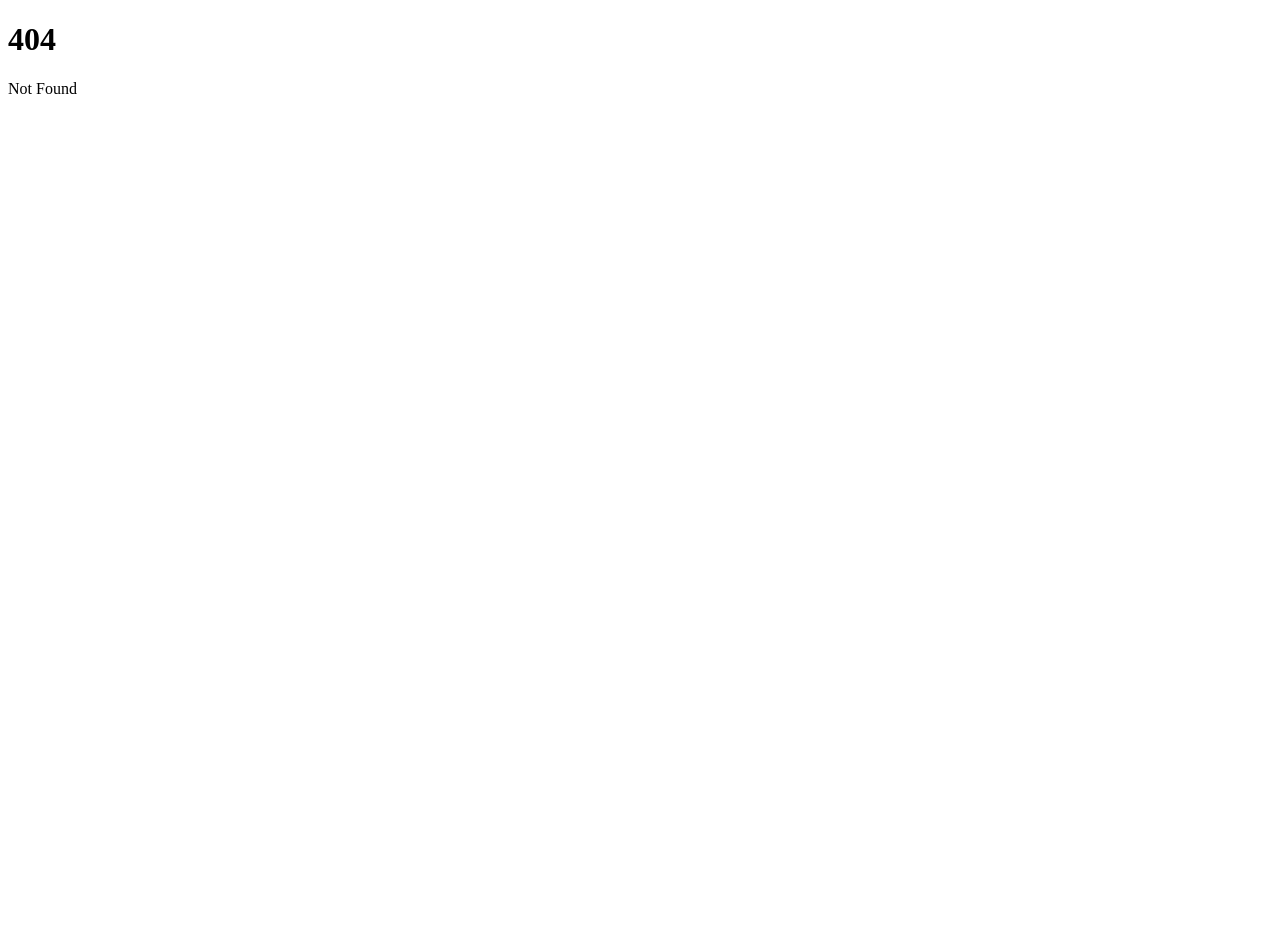
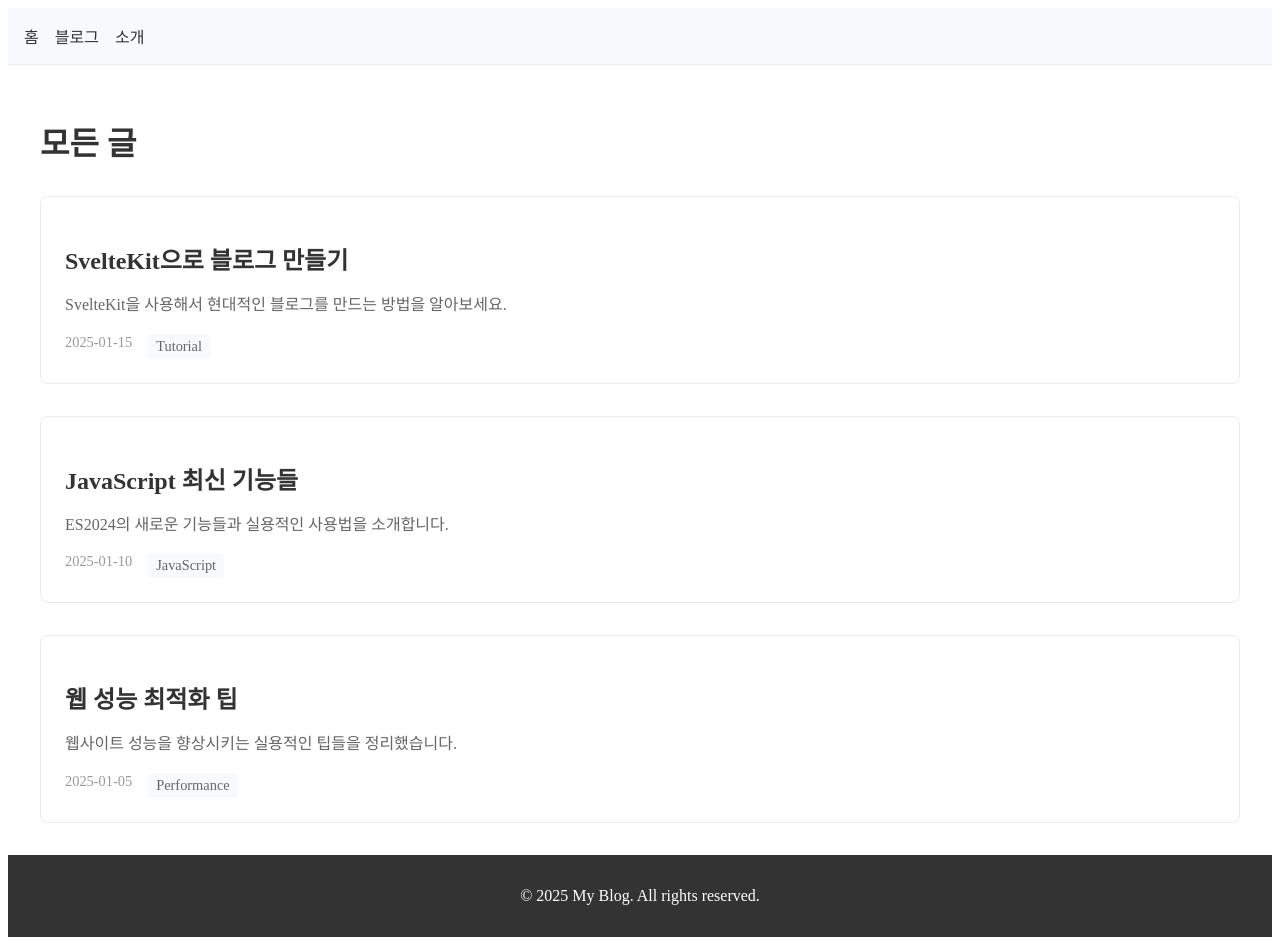
Before and after one commit to naroso-o/renewal-blog, a SvelteKit app: page /blog in a window 1280 px wide. Before the commit this address had no page. Before the commit the page ends 800 px from the top, so only its background shows below. Built offline with nearby package versions, Linux system fonts and the light colour scheme.

Commit message:
feat: mock pages

```diff
--- /dev/null
+++ b/src/routes/+layout.svelte
@@ -0,0 +1,61 @@
+<div class="app">
+	<header>
+		<nav>
+			<a href="/">홈</a>
+			<a href="/blog">블로그</a>
+			<a href="/about">소개</a>
+		</nav>
+	</header>
+
+	<main>
+		<slot />
+	</main>
+
+	<footer>
+		<p>&copy; 2025 My Blog. All rights reserved.</p>
+	</footer>
+</div>
+
+<style>
+	.app {
+		display: flex;
+		flex-direction: column;
+		min-height: 100vh;
+	}
+
+	header {
+		padding: 1rem;
+		background: #f8f9fa;
+		border-bottom: 1px solid #e9ecef;
+	}
+
+	nav {
+		display: flex;
+		gap: 1rem;
+	}
+
+	nav a {
+		text-decoration: none;
+		color: #333;
+		font-weight: 500;
+	}
+
+	nav a:hover {
+		color: #007bff;
+	}
+
+	main {
+		flex: 1;
+		padding: 2rem;
+		max-width: 1200px;
+		margin: 0 auto;
+		width: 100%;
+	}
+
+	footer {
+		padding: 1rem;
+		background: #333;
+		color: white;
+		text-align: center;
+	}
+</style>
--- a/src/routes/+page.svelte
+++ b/src/routes/+page.svelte
@@ -1,2 +1,152 @@
-<h1>Welcome to SvelteKit</h1>
-<p>Visit <a href="https://svelte.dev/docs/kit">svelte.dev/docs/kit</a> to read the documentation</p>
+<script>
+	import { onMount } from 'svelte';
+
+	let posts = [];
+	let loading = true;
+
+	onMount(async () => {
+		// 실제로는 API나 데이터베이스에서 가져옴
+		posts = [
+			{
+				id: 1,
+				title: 'SvelteKit으로 블로그 만들기',
+				excerpt: 'SvelteKit을 사용해서 현대적인 블로그를 만드는 방법을 알아보세요.',
+				date: '2025-01-15',
+				slug: 'sveltekit-blog-tutorial'
+			},
+			{
+				id: 2,
+				title: 'JavaScript 최신 기능들',
+				excerpt: 'ES2024의 새로운 기능들과 실용적인 사용법을 소개합니다.',
+				date: '2025-01-10',
+				slug: 'javascript-new-features'
+			},
+			{
+				id: 3,
+				title: '웹 성능 최적화 팁',
+				excerpt: '웹사이트 성능을 향상시키는 실용적인 팁들을 정리했습니다.',
+				date: '2025-01-05',
+				slug: 'web-performance-tips'
+			}
+		];
+		loading = false;
+	});
+</script>
+
+<svelte:head>
+	<title>내 블로그</title>
+	<meta name="description" content="개발과 기술에 대한 이야기를 나누는 공간입니다." />
+</svelte:head>
+
+<section class="hero">
+	<h1>안녕하세요! 👋</h1>
+	<p>개발과 기술에 대한 이야기를 나누는 공간입니다.</p>
+</section>
+
+<section class="recent-posts">
+	<h2>최근 글</h2>
+
+	{#if loading}
+		<div class="loading">글을 불러오는 중...</div>
+	{:else}
+		<div class="posts-grid">
+			{#each posts as post}
+				<article class="post-card">
+					<h3>
+						<a href="/blog/{post.slug}">{post.title}</a>
+					</h3>
+					<p class="excerpt">{post.excerpt}</p>
+					<time class="date">{post.date}</time>
+				</article>
+			{/each}
+		</div>
+	{/if}
+</section>
+
+<style>
+	.hero {
+		text-align: center;
+		padding: 4rem 0;
+		background: linear-gradient(135deg, #667eea 0%, #764ba2 100%);
+		color: white;
+		margin: -2rem -2rem 2rem -2rem;
+	}
+
+	.hero h1 {
+		font-size: 3rem;
+		margin-bottom: 1rem;
+	}
+
+	.hero p {
+		font-size: 1.2rem;
+		opacity: 0.9;
+	}
+
+	.recent-posts h2 {
+		color: #333;
+		margin-bottom: 2rem;
+		font-size: 2rem;
+	}
+
+	.posts-grid {
+		display: grid;
+		grid-template-columns: repeat(auto-fit, minmax(300px, 1fr));
+		gap: 2rem;
+	}
+
+	.post-card {
+		background: white;
+		border-radius: 8px;
+		padding: 1.5rem;
+		box-shadow: 0 4px 6px rgba(0, 0, 0, 0.1);
+		transition: transform 0.2s ease;
+	}
+
+	.post-card:hover {
+		transform: translateY(-4px);
+	}
+
+	.post-card h3 {
+		margin-bottom: 1rem;
+	}
+
+	.post-card h3 a {
+		text-decoration: none;
+		color: #333;
+	}
+
+	.post-card h3 a:hover {
+		color: #007bff;
+	}
+
+	.excerpt {
+		color: #666;
+		line-height: 1.6;
+		margin-bottom: 1rem;
+	}
+
+	.date {
+		color: #999;
+		font-size: 0.9rem;
+	}
+
+	.loading {
+		text-align: center;
+		padding: 2rem;
+		color: #666;
+	}
+
+	@media (max-width: 768px) {
+		.hero {
+			padding: 2rem 0;
+		}
+
+		.hero h1 {
+			font-size: 2rem;
+		}
+
+		.posts-grid {
+			grid-template-columns: 1fr;
+		}
+	}
+</style>
--- /dev/null
+++ b/src/routes/blog/+page.js
@@ -0,0 +1,36 @@
+// src/routes/blog/+page.js
+export async function load() {
+    // 실제로는 데이터베이스나 API에서 가져옴
+    const posts = [
+      {
+        id: 1,
+        title: "SvelteKit으로 블로그 만들기",
+        excerpt: "SvelteKit을 사용해서 현대적인 블로그를 만드는 방법을 알아보세요.",
+        date: "2025-01-15",
+        slug: "sveltekit-blog-tutorial",
+        category: "Tutorial"
+      },
+      {
+        id: 2,
+        title: "JavaScript 최신 기능들",
+        excerpt: "ES2024의 새로운 기능들과 실용적인 사용법을 소개합니다.",
+        date: "2025-01-10",
+        slug: "javascript-new-features",
+        category: "JavaScript"
+      },
+      {
+        id: 3,
+        title: "웹 성능 최적화 팁",
+        excerpt: "웹사이트 성능을 향상시키는 실용적인 팁들을 정리했습니다.",
+        date: "2025-01-05",
+        slug: "web-performance-tips",
+        category: "Performance"
+      }
+    ]
+
+    return {
+      posts
+    }
+  }
+
+  // src/routes/blog/[slug]/+page.js
--- /dev/null
+++ b/src/routes/blog/+page.svelte
@@ -0,0 +1,78 @@
+<script>
+	export let data;
+</script>
+
+<svelte:head>
+	<title>블로그 - 내 블로그</title>
+	<meta name="description" content="모든 블로그 포스트를 확인하세요." />
+</svelte:head>
+
+<h1>모든 글</h1>
+
+<div class="posts-list">
+	{#each data.posts as post}
+		<article class="post-item">
+			<h2>
+				<a href="/blog/{post.slug}">{post.title}</a>
+			</h2>
+			<p class="excerpt">{post.excerpt}</p>
+			<div class="meta">
+				<time class="date">{post.date}</time>
+				<span class="category">{post.category}</span>
+			</div>
+		</article>
+	{/each}
+</div>
+
+<style>
+	h1 {
+		color: #333;
+		margin-bottom: 2rem;
+	}
+
+	.posts-list {
+		display: flex;
+		flex-direction: column;
+		gap: 2rem;
+	}
+
+	.post-item {
+		padding: 1.5rem;
+		border: 1px solid #e9ecef;
+		border-radius: 8px;
+		background: white;
+	}
+
+	.post-item h2 {
+		margin-bottom: 1rem;
+	}
+
+	.post-item h2 a {
+		text-decoration: none;
+		color: #333;
+	}
+
+	.post-item h2 a:hover {
+		color: #007bff;
+	}
+
+	.excerpt {
+		color: #666;
+		line-height: 1.6;
+		margin-bottom: 1rem;
+	}
+
+	.meta {
+		display: flex;
+		gap: 1rem;
+		font-size: 0.9rem;
+		color: #999;
+	}
+
+	.category {
+		background: #f8f9fa;
+		padding: 0.25rem 0.5rem;
+		border-radius: 4px;
+		color: #666;
+	}
+</style>
```
Also changed, not shown: src/routes/blog/[slug]/+page.js (added, +38 -0 lines), src/routes/blog/[slug]/+page.svelte (added).
